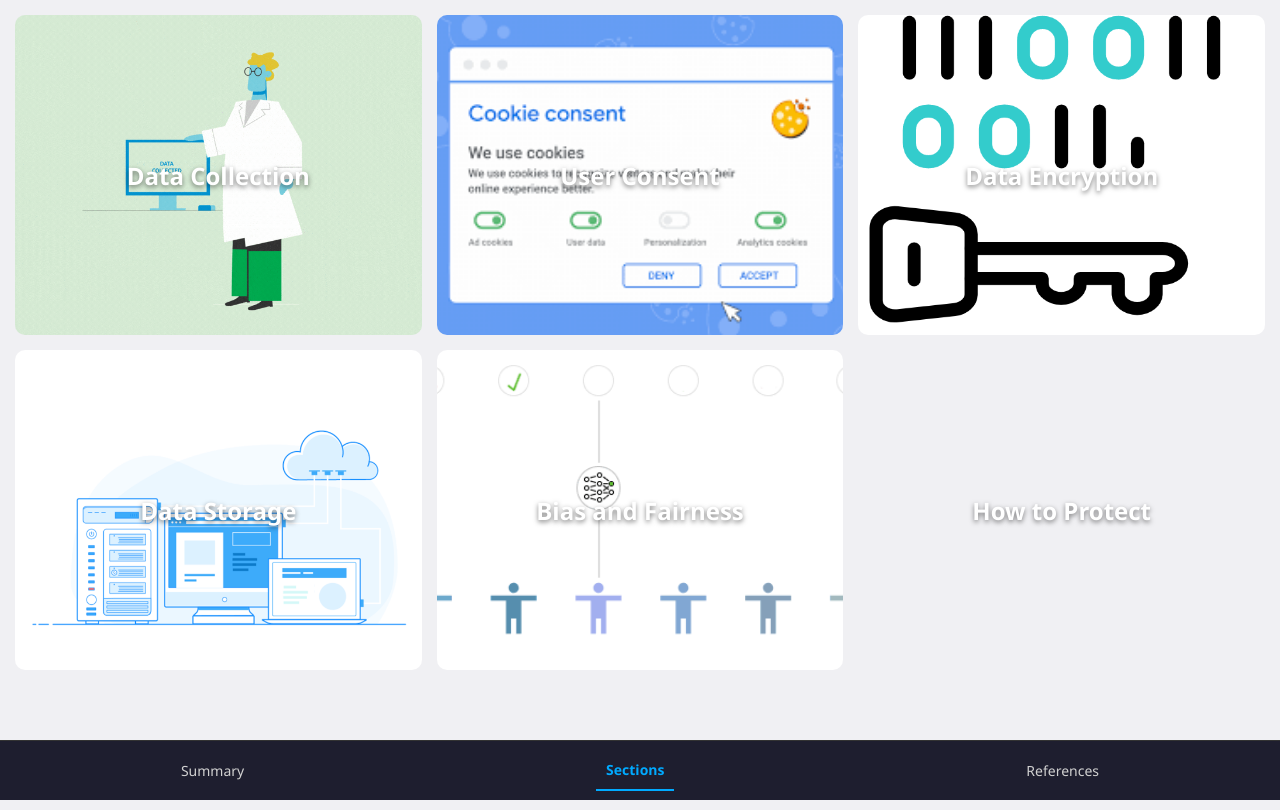
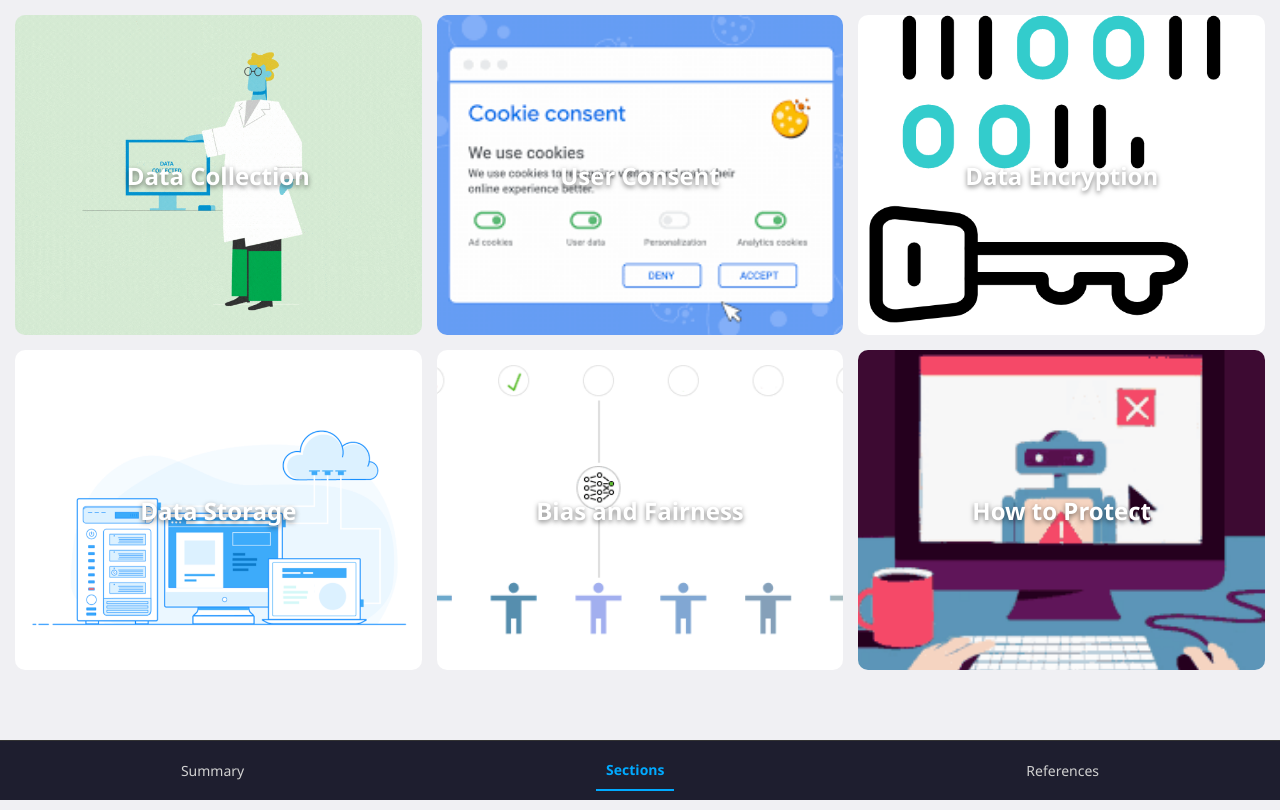
Before and after one commit to wjbalduf/SocialImplicationsWebsite, a plain HTML site: page sections.html in a window 1280 px wide. Drawn offline with Linux system fonts and the light colour scheme.

Commit message:
section final

```diff
--- a/css/sections.css
+++ b/css/sections.css
@@ -100,11 +100,11 @@
     }
 
     .how-to-protect {
-    background: url('../images/how-to-protect.png') center/cover no-repeat;
+    background: url('../images/how_to_protect.png') center/cover no-repeat;
     }
 
     .how-to-protect:hover {
-    background: url('../images/how-to-protect.gif') center/cover no-repeat;
+    background: url('../images/how_to_protect.gif') center/cover no-repeat;
     }
 
 
```
Also changed, not shown: images/how_to_protect.gif (renamed from images/protect2.gif).
